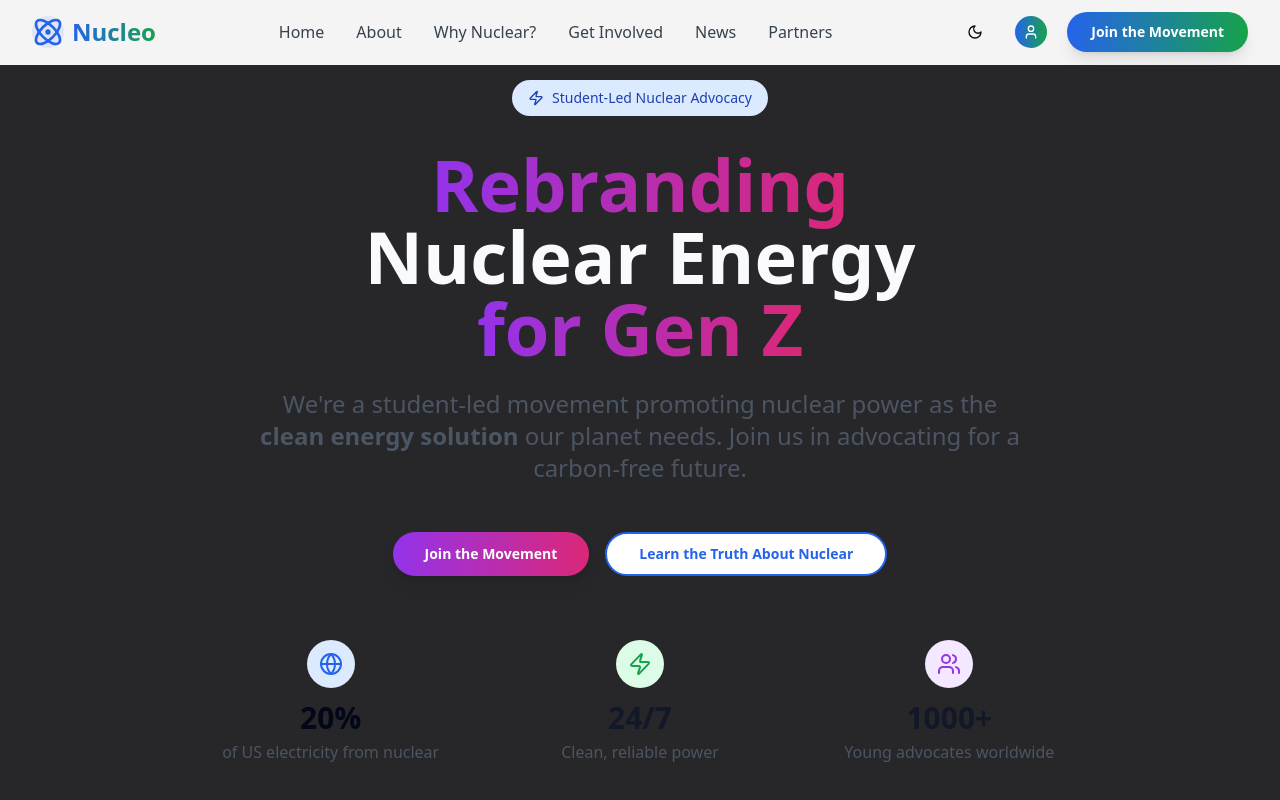
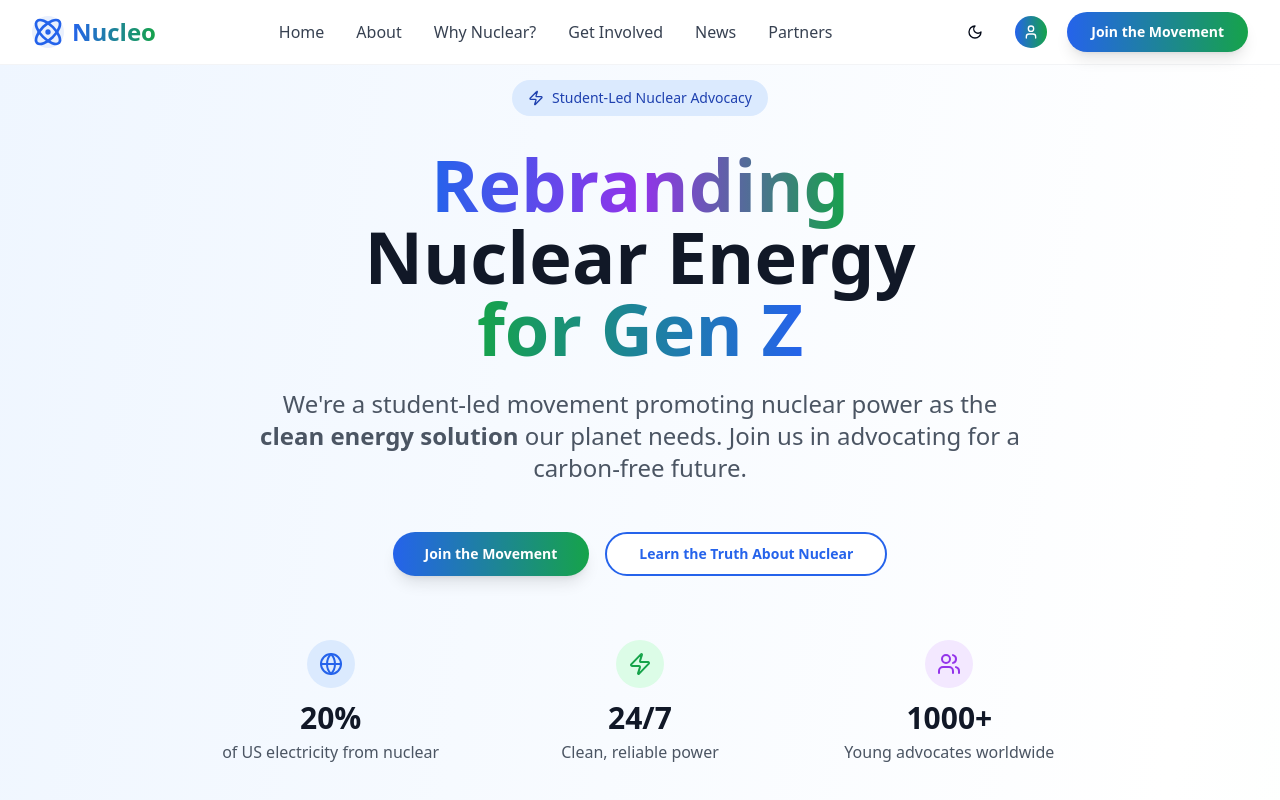
Before and after one commit to gbogolyubov/nucleo-future-now, a React (Vite) app: page / in a window 1280 px wide. Shown: the top 800 px of the page. Built offline with nearby package versions, Linux system fonts and the light colour scheme.

Commit message:
Reverted to commit 0ee37284dabd82a817a3145035b3fecc1c86bf82

```diff
--- a/src/components/Hero.tsx
+++ b/src/components/Hero.tsx
@@ -1,10 +1,13 @@
+
 import React from 'react';
 import { Button } from "@/components/ui/button";
 import { ArrowDown, Zap, Globe, Users } from 'lucide-react';
+
 const Hero = () => {
-  return <section id="home" className="pt-20 pb-16 px-4 sm:px-6 lg:px-8 bg-zinc-800">
+  return (
+    <section id="home" className="pt-20 pb-16 px-4 sm:px-6 lg:px-8">
       <div className="max-w-7xl mx-auto">
-        <div className="text-center mb-16 bg-zinc-800">
+        <div className="text-center mb-16">
           {/* Hero Badge */}
           <div className="inline-flex items-center px-4 py-2 bg-blue-100 text-blue-800 rounded-full text-sm font-medium mb-8 animate-fade-in">
             <Zap className="w-4 h-4 mr-2" />
@@ -13,13 +16,13 @@ const Hero = () => {
 
           {/* Main Heading */}
           <h1 className="text-5xl md:text-7xl font-bold mb-6 animate-fade-in">
-            <span className="bg-gradient-to-r from-purple-600 to-pink-600 bg-clip-text text-transparent">
+            <span className="bg-gradient-to-r from-blue-600 via-purple-600 to-green-600 bg-clip-text text-transparent">
               Rebranding
             </span>
             <br />
-            <span className="text-gray-50">Nuclear Energy</span>
+            <span className="text-gray-900">Nuclear Energy</span>
             <br />
-            <span className="bg-gradient-to-r from-purple-600 to-pink-600 bg-clip-text text-transparent">
+            <span className="bg-gradient-to-r from-green-600 to-blue-600 bg-clip-text text-transparent">
               for Gen Z
             </span>
           </h1>
@@ -32,7 +35,7 @@ const Hero = () => {
 
           {/* CTA Buttons */}
           <div className="flex flex-col sm:flex-row gap-4 justify-center items-center mb-16 animate-fade-in">
-            <Button size="lg" className="bg-gradient-to-r from-purple-600 to-pink-600 hover:from-blue-700 hover:to-pink-700 text-white font-bold px-8 py-4 rounded-full shadow-lg transform hover:scale-105 transition-all duration-200">
+            <Button size="lg" className="bg-gradient-to-r from-blue-600 to-green-600 hover:from-blue-700 hover:to-green-700 text-white font-bold px-8 py-4 rounded-full shadow-lg transform hover:scale-105 transition-all duration-200">
               Join the Movement
             </Button>
             <Button size="lg" variant="outline" className="border-2 border-blue-600 text-blue-600 hover:bg-blue-50 font-bold px-8 py-4 rounded-full transition-all duration-200">
@@ -48,7 +51,7 @@ const Hero = () => {
                   <Globe className="w-6 h-6 text-blue-600" />
                 </div>
               </div>
-              <div className="text-3xl font-bold text-white-900 mb-1 bg-transparent">20%</div>
+              <div className="text-3xl font-bold text-gray-900 mb-1">20%</div>
               <div className="text-gray-600">of US electricity from nuclear</div>
             </div>
             <div className="text-center">
@@ -77,6 +80,8 @@ const Hero = () => {
           <ArrowDown className="w-6 h-6 text-gray-400" />
         </div>
       </div>
-    </section>;
+    </section>
+  );
 };
+
 export default Hero;
--- a/src/components/ThemeToggle.tsx
+++ b/src/components/ThemeToggle.tsx
@@ -1,15 +1,27 @@
+
 import React from 'react';
 import { Button } from "@/components/ui/button";
 import { Sun, Moon } from 'lucide-react';
 import { useTheme } from '@/contexts/ThemeContext';
+
 const ThemeToggle = () => {
-  const {
-    theme,
-    toggleTheme
-  } = useTheme();
-  return <Button variant="ghost" size="icon" onClick={toggleTheme} className="w-10 h-10 text-base bg-transparent">
-      {theme === 'light' ? <Moon className="h-4 w-4" /> : <Sun className="h-4 w-4" />}
+  const { theme, toggleTheme } = useTheme();
+
+  return (
+    <Button
+      variant="ghost"
+      size="icon"
+      onClick={toggleTheme}
+      className="w-10 h-10"
+    >
+      {theme === 'light' ? (
+        <Moon className="h-4 w-4" />
+      ) : (
+        <Sun className="h-4 w-4" />
+      )}
       <span className="sr-only">Toggle theme</span>
-    </Button>;
+    </Button>
+  );
 };
+
 export default ThemeToggle;
```
